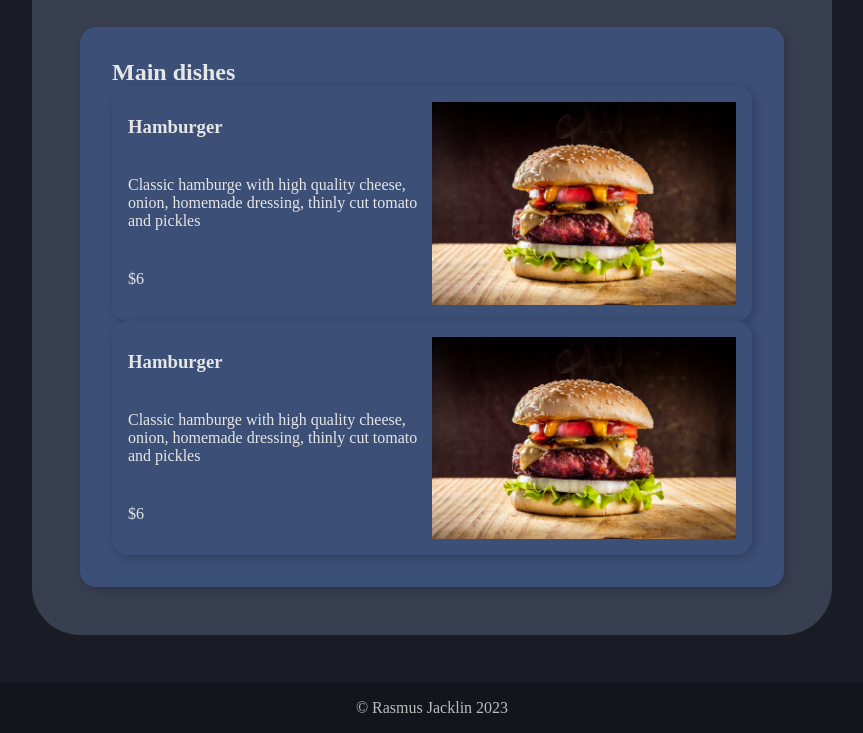
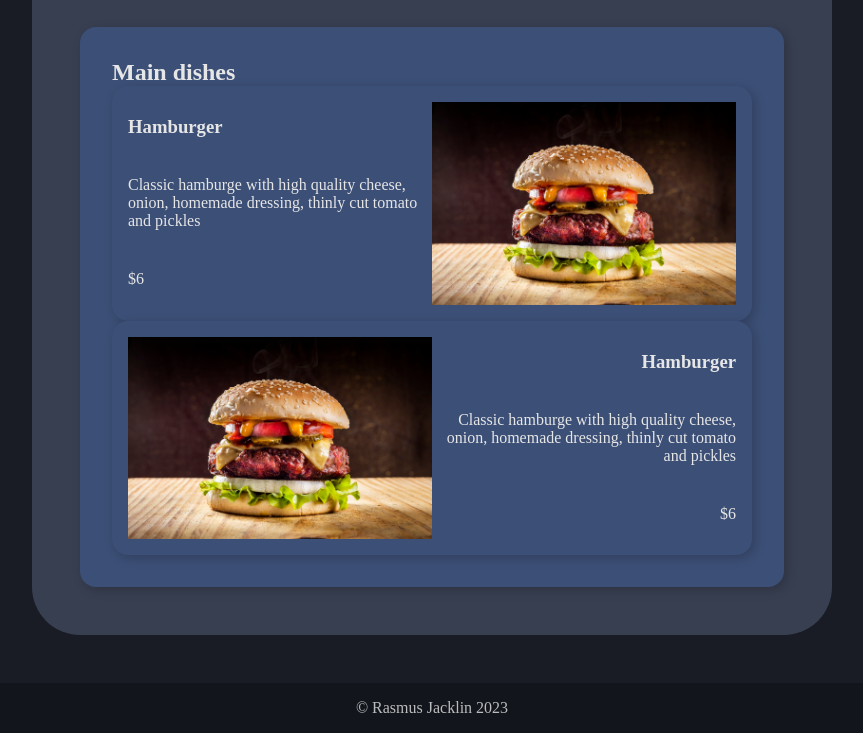
Before and after one commit to 02rasjac/restaurant-page, a website built with webpack: page dist/index.html in a window 1280 px wide. Shown: the part 513-1246 px from the top of the page, without its empty margins (208-1071 px from the left). Built offline with nearby package versions, Linux system fonts and the light colour scheme.

Commit message:
Mix column for img every other item

```diff
--- a/src/index.scss
+++ b/src/index.scss
@@ -117,3 +117,12 @@ footer {
     width: 100%;
   }
 }
+
+.menu-item:nth-child(odd) {
+  text-align: end;
+  img {
+    grid-column: 1 / 2;
+    grid-row: 1 / -1;
+    width: 100%;
+  }
+}
```
